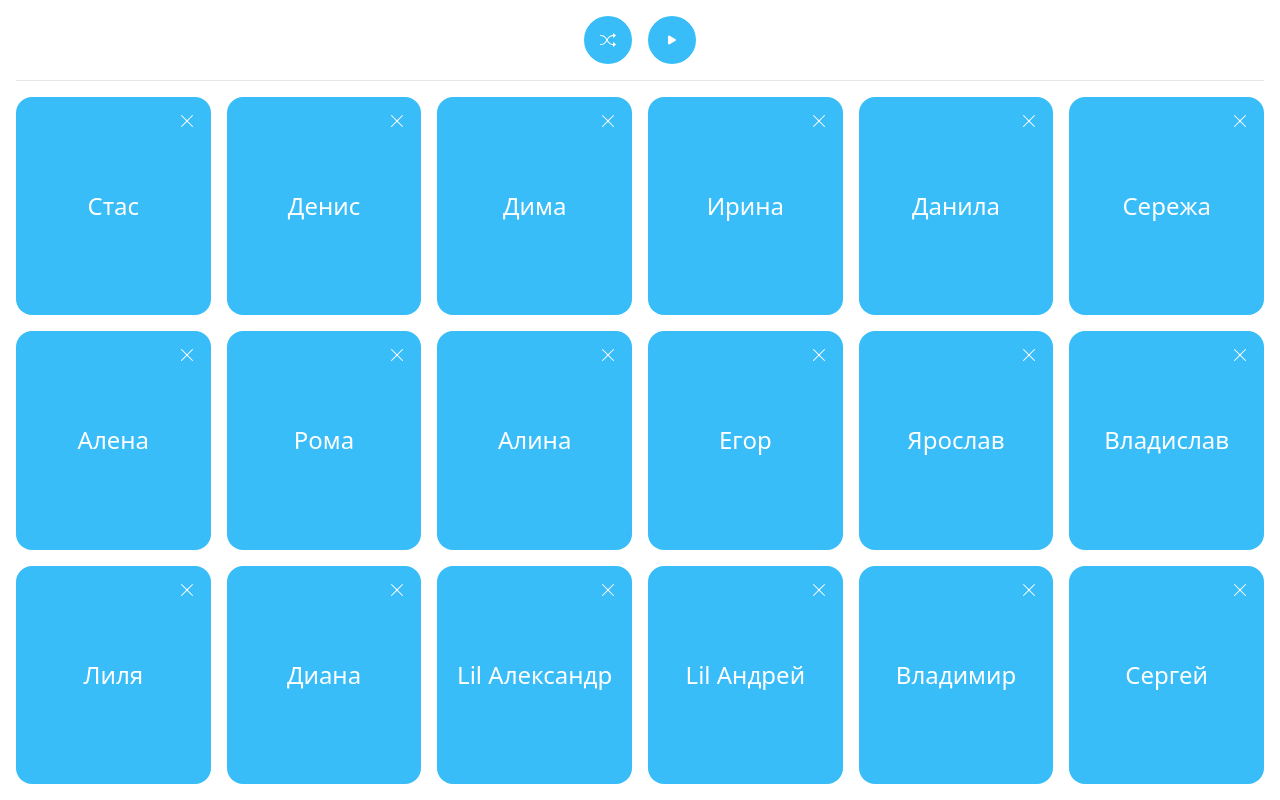
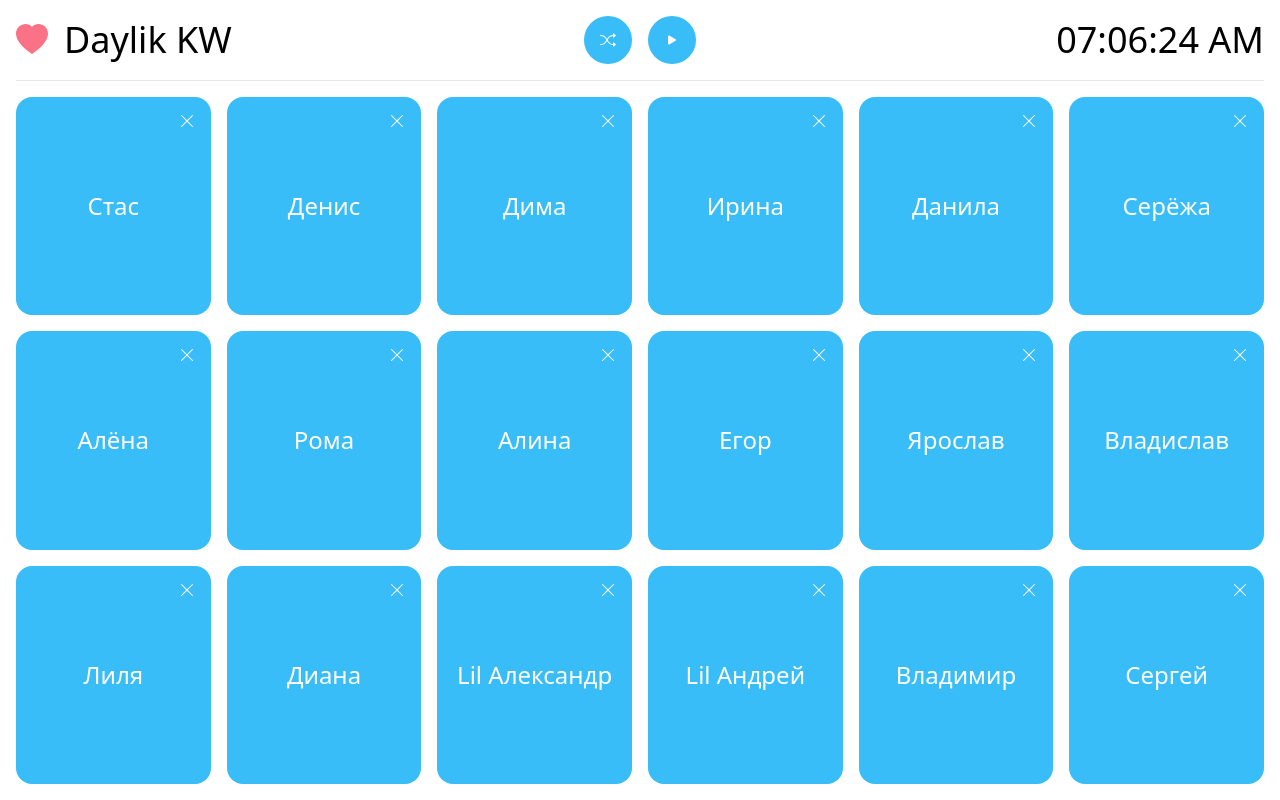
Before and after one commit to dtimofeenko/daylik, an Angular app: page / in a window 1280 px wide. Built offline with nearby package versions, Linux system fonts and the light colour scheme.

Commit message:
added-clock

```diff
--- a/src/app/app.component.html
+++ b/src/app/app.component.html
@@ -1,7 +1,15 @@
 <!-- https://freefrontend.com/css-border-animations/ -->
+<!-- https://flexiple.com/javascript/javascript-clock/ -->
 
 <section class="flex flex-col gap-4 h-screen w-screen p-4">
-  <header class="flex items-center justify-center gap-4">
+  <header class="grid grid-cols-3 gap-4">
+    <div class="flex items-center justify-start gap-4 col-span-1">
+      <svg xmlns="http://www.w3.org/2000/svg" width="32" height="32" fill="currentColor" class="bi bi-heart-fill text-rose-400" viewBox="0 0 16 16">
+        <path fill-rule="evenodd" d="M8 1.314C12.438-3.248 23.534 4.735 8 15-7.534 4.736 3.562-3.248 8 1.314z"/>
+      </svg>
+      <span class="block text-4xl">Daylik KW</span>
+    </div>
+    <div class="flex items-center justify-center col-span-1 gap-4" [class.invisible]="daylikIsStarted">
       <button class="flex items-center justify-center bg-sky-400 text-white rounded-full p-4" type="button" (click)="onShuffle()">
         <svg xmlns="http://www.w3.org/2000/svg" width="16" height="16" fill="currentColor" class="bi bi-shuffle" viewBox="0 0 16 16">
           <path fill-rule="evenodd" d="M0 3.5A.5.5 0 0 1 .5 3H1c2.202 0 3.827 1.24 4.874 2.418.49.552.865 1.102 1.126 1.532.26-.43.636-.98 1.126-1.532C9.173 4.24 10.798 3 13 3v1c-1.798 0-3.173 1.01-4.126 2.082A9.624 9.624 0 0 0 7.556 8a9.624 9.624 0 0 0 1.317 1.918C9.828 10.99 11.204 12 13 12v1c-2.202 0-3.827-1.24-4.874-2.418A10.595 10.595 0 0 1 7 9.05c-.26.43-.636.98-1.126 1.532C4.827 11.76 3.202 13 1 13H.5a.5.5 0 0 1 0-1H1c1.798 0 3.173-1.01 4.126-2.082A9.624 9.624 0 0 0 6.444 8a9.624 9.624 0 0 0-1.317-1.918C4.172 5.01 2.796 4 1 4H.5a.5.5 0 0 1-.5-.5z"/>
@@ -13,16 +21,20 @@
           <path d="m11.596 8.697-6.363 3.692c-.54.313-1.233-.066-1.233-.697V4.308c0-.63.692-1.01 1.233-.696l6.363 3.692a.802.802 0 0 1 0 1.393z"/>
         </svg>
       </button>
+    </div>
+    <div class="flex items-center justify-end col-span-1">
+      <time class="block text-4xl">{{ daylikTime }}</time>
+    </div>
   </header>
   <hr>
   <ul class="grid gap-4 grid-cols-6 grid-rows-none h-full w-full">
     <li
-      class="flex items-center justify-center text-white rounded-2xl relative p-4"
+      class="flex items-center justify-center col-span-1 text-white rounded-2xl relative p-4"
       *ngFor="let memberTeam of memberTeamList"
       [ngClass]="memberTeamListBackground[memberTeam.state]"
       (click)="onLive(memberTeam)"
     >
-      <ng-container *ngIf="memberTeam.state === 'idle'">
+      <ng-container *ngIf="!daylikIsStarted">
         <button class="absolute right-0 top-0 flex items-center justify-center text-white p-4" type="button" (click)="onRemove(memberTeam)">
           <svg xmlns="http://www.w3.org/2000/svg" width="16" height="16" fill="currentColor" class="bi bi-x-lg" viewBox="0 0 16 16">
             <path d="M2.146 2.854a.5.5 0 1 1 .708-.708L8 7.293l5.146-5.147a.5.5 0 0 1 .708.708L8.707 8l5.147 5.146a.5.5 0 0 1-.708.708L8 8.707l-5.146 5.147a.5.5 0 0 1-.708-.708L7.293 8 2.146 2.854Z"/>
--- a/src/app/app.component.ts
+++ b/src/app/app.component.ts
@@ -22,10 +22,10 @@ export class AppComponent implements OnInit {
       name: 'Данила'
     },
     {
-      name: 'Сережа'
+      name: 'Серёжа'
     },
     {
-      name: 'Алена'
+      name: 'Алёна'
     },
     {
       name: 'Рома'
@@ -66,6 +66,9 @@ export class AppComponent implements OnInit {
     ready: 'bg-rose-400'
   }
 
+  daylikIsStarted: boolean = false;
+  daylikTime: any;
+
   ngOnInit(): void {
     this.memberTeamList = this.memberTeamList.map((memberTeam: any, i: number) => {
       return {
@@ -74,13 +77,44 @@ export class AppComponent implements OnInit {
         state: 'idle'
       }
     });
+
+    this.setTime();
   }
+
+  setTime(): void {
+    let date: Date = new Date();
+    let hh: string | number = date.getHours();
+    let mm: string | number = date.getMinutes();
+    let ss: string | number = date.getSeconds();
+    let session: string = "AM";
+
+    if (hh === 0) {
+      hh = 12;
+    }
+
+    if (hh > 12) {
+      hh = hh - 12;
+      session = "PM";
+    }
+
+    hh = (hh < 10) ? "0" + hh : hh;
+    mm = (mm < 10) ? "0" + mm : mm;
+    ss = (ss < 10) ? "0" + ss : ss;
+
+    this.daylikTime = hh + ":" + mm + ":" + ss + " " + session;
+
+    let t: any = setTimeout(() => {
+      this.setTime()
+    }, 1000);
+  };
 
   onShuffle(): void {
     this.memberTeamList.sort(() => Math.random() - 0.5);
   }
 
   onStart(): void {
+    this.daylikIsStarted = true;
+
     this.memberTeamList = this.memberTeamList.map((memberTeam: any, i: number) => {
       return {
         ...memberTeam,
```
Lines whose indentation alone changed are shown as unchanged.
